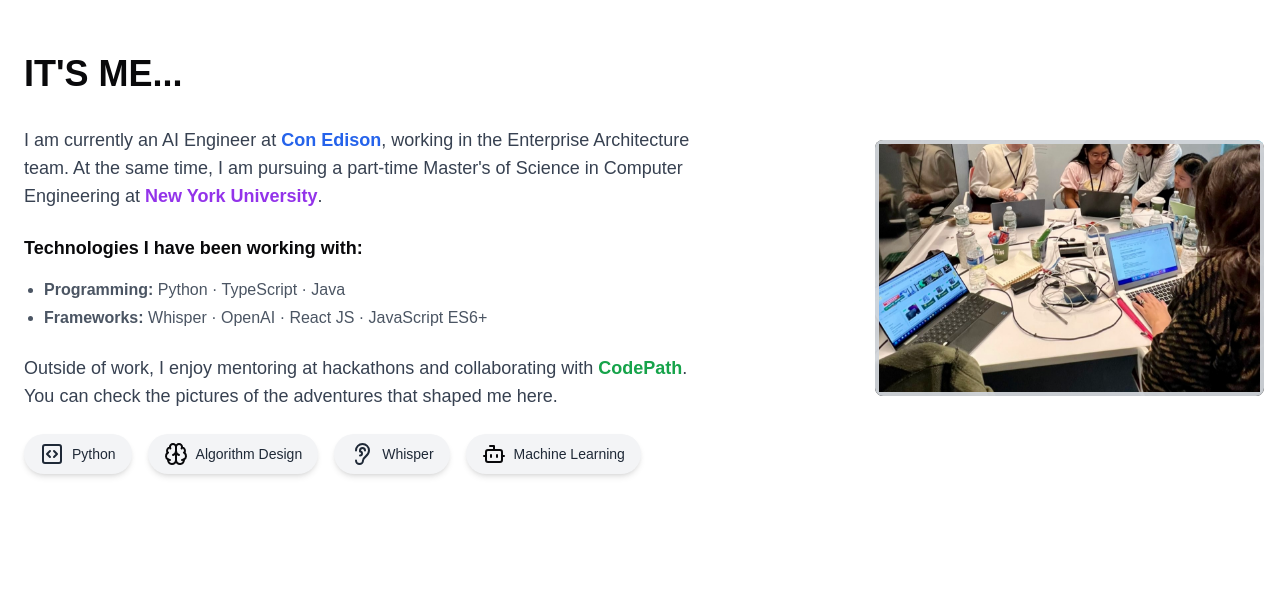
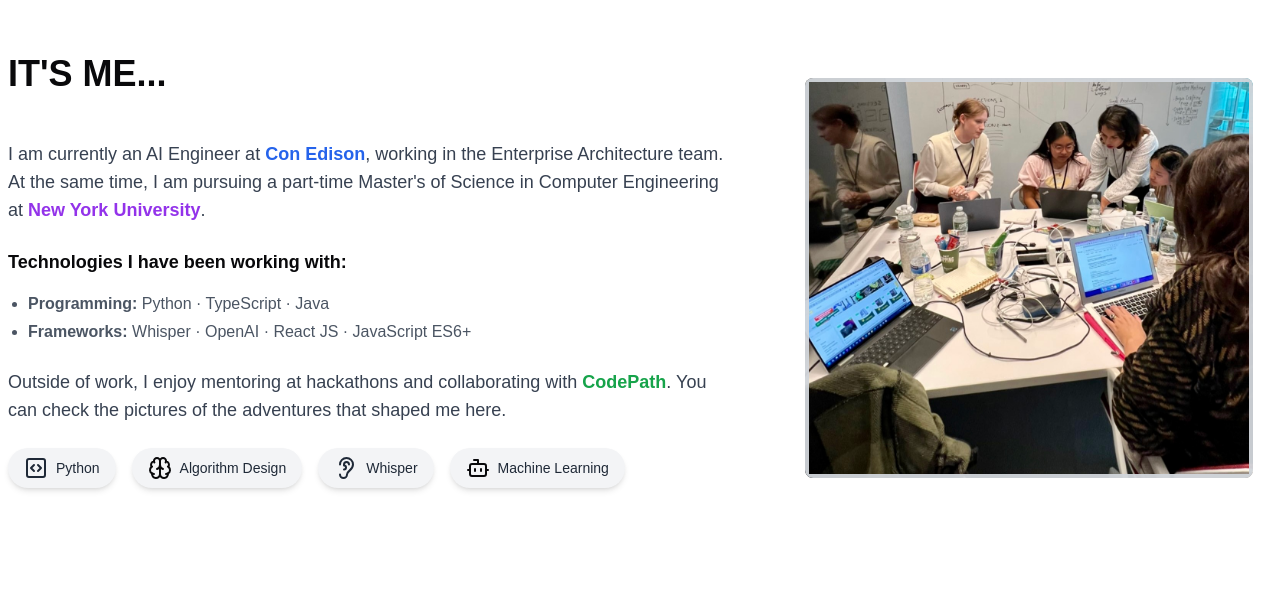
Before and after one commit to fzinnah17/nextjs-portfolio-2025, a Next.js app: page / in a window 1280 px wide. Shown: the part 950-1540 px from the top of the page. Built offline with nearby package versions, Linux system fonts and the light colour scheme.

Commit message:
fix(about): move slideshow up using translate-y adjustment

```diff
--- a/components/AboutMe.tsx
+++ b/components/AboutMe.tsx
@@ -6,12 +6,11 @@ import { Slideshow } from "../components/Slideshow";
 
 export default function AboutMe() {
     return (
-        <section className="max-w-4xl py-36 pb-12 px-4 scroll-mt-24">
+        <section className="max-w-4xl py-36  scroll-mt-24">
 
-            {/* Section Heading */}
             <h1 className="text-4xl font-bold mb-8">IT'S ME...</h1>
 
-            <div className="grid md:grid-cols-[80%_45%] gap-40 items-center">
+            <div className="grid md:grid-cols-[80%_50%] gap-20 items-center">
                 {/* Left Side - Text Content */}
                 <div className="space-y-6">
                     {/* <p className="text-lg text-gray-700 dark:text-gray-300">
@@ -60,7 +59,7 @@ export default function AboutMe() {
 
                 </div>
 
-                <div className="relative">
+                <div className="relative -translate-y-6">
                     <Slideshow />
                 </div>
 
--- a/components/Slideshow.tsx
+++ b/components/Slideshow.tsx
@@ -69,7 +69,7 @@ export function Slideshow() {
 
   return (
     <div
-      className="relative w-full h-64 overflow-hidden rounded-lg -mt-16"
+      className="relative w-[100%] h-[400px]  overflow-hidden rounded-lg -mt-6"
       onMouseEnter={() => setIsHovered(true)}
       onMouseLeave={() => setIsHovered(false)}
     >
@@ -104,7 +104,7 @@ export function Slideshow() {
         </>
       )}
       <div className="absolute inset-0 flex items-center justify-center">
-        <div className="w-full h-64 border-4 border-gray-300 dark:border-gray-600 animate-pulse"></div>
+        <div className="w-full h-full border-4 border-gray-300 dark:border-gray-600 animate-pulse"></div>
       </div>
     </div>
   );
```
